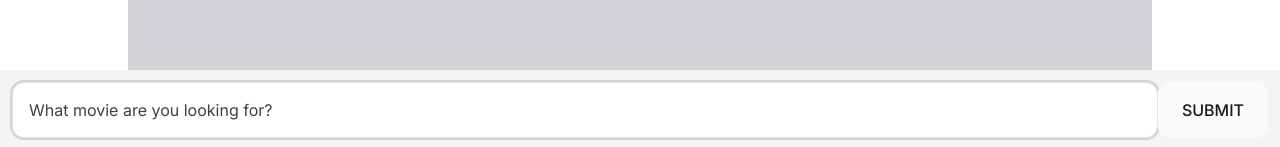
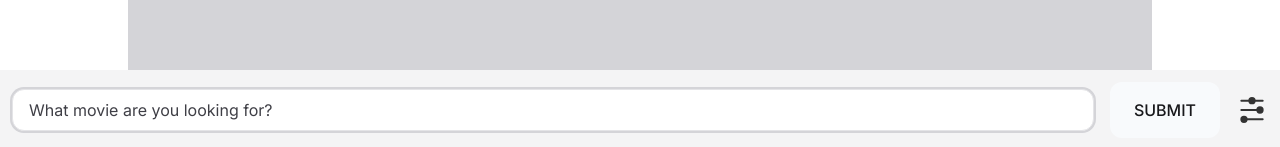
Before and after one commit to mateuszpigula/WhatTheMovie, a Next.js app: page / in a window 1280 px wide. Shown: the part 650-797 px from the top of the page. Built offline with nearby package versions, Linux system fonts and the light colour scheme; no server answers.

Commit message:
feat: display filters as message meta attributes

```diff
--- a/src/app/layout.tsx
+++ b/src/app/layout.tsx
@@ -1,22 +1,21 @@
-import './globals.css'
-import type { Metadata } from 'next'
-import { Inter } from 'next/font/google'
+import "./globals.css";
+import type { Metadata } from "next";
+import { Inter } from "next/font/google";
 
-const inter = Inter({ subsets: ['latin'] })
+const inter = Inter({ subsets: ["latin"] });
 
 export const metadata: Metadata = {
-  title: 'Create Next App',
-  description: 'Generated by create next app',
-}
+  title: "Create Next App",
+  description: "Generated by create next app",
+};
 
-export default function RootLayout({
-  children,
-}: {
-  children: React.ReactNode
-}) {
+export default function RootLayout({ children }: { children: React.ReactNode }) {
   return (
     <html lang="en">
+      <head>
+        <link rel="preload" href="sprite.svg" as="image/svg+xml" />
+      </head>
       <body className={inter.className}>{children}</body>
     </html>
-  )
+  );
 }
--- a/src/app/page.tsx
+++ b/src/app/page.tsx
@@ -1,9 +1,12 @@
+import { MessageFiltersProvider } from "@/contexts/MessageFilters/MessageFiltersProvider";
 import Chat from "@/modules/Chat/Chat";
 
 export default function Home() {
   return (
     <main className="max-w-[1024px] mx-auto flex flex-col bg-zinc-300 min-h-screen">
-      <Chat />
+      <MessageFiltersProvider>
+        <Chat />
+      </MessageFiltersProvider>
     </main>
   );
 }
--- /dev/null
+++ b/src/components/Icon/Icon.tsx
@@ -0,0 +1,25 @@
+import { clsxm } from "@/utils/clsxm";
+import { SVGAttributes } from "react";
+
+const SIZES = {
+  xs: "w-4 h-4",
+  sm: "w-5 h-5",
+  md: "w-6 h-6",
+  lg: "w-8 h-8",
+  xl: "w-10 h-10",
+  "2xl": "w-12 h-12",
+};
+
+type Icons = "filters";
+interface Props extends SVGAttributes<SVGElement> {
+  icon: Icons;
+  size?: keyof typeof SIZES;
+}
+
+export const Icon = ({ icon, size = "md", ...props }: Props) => {
+  return (
+    <svg {...props} className={clsxm("flex-shrink-0", SIZES[size], props.className)}>
+      <use href={`/icons.svg#${icon}`} />
+    </svg>
+  );
+};
--- /dev/null
+++ b/src/contexts/MessageFilters/MessageFilters.ts
@@ -0,0 +1,19 @@
+import { useContext, createContext } from "react";
+import { MessageFiltersContextType } from "./types";
+
+export const MessageFiltersContext = createContext<MessageFiltersContextType>({
+  messageFilters: [],
+  filtersToText: "",
+  addMessageFilter: () => {},
+  removeMessageFilter: () => {},
+  clearMessageFilters: () => {},
+});
+
+export const useMessageFilters = () => {
+  const context = useContext(MessageFiltersContext);
+  if (!context) {
+    throw new Error("useMessageFilters must be used within a MessageFiltersProvider");
+  }
+
+  return context;
+};
--- /dev/null
+++ b/src/contexts/MessageFilters/MessageFiltersProvider.tsx
@@ -0,0 +1,54 @@
+"use client";
+
+import { useMemo, useState } from "react";
+import { MessageFiltersContext } from "./MessageFilters";
+import { MessageFilter } from "./types";
+
+interface Props {
+  children: React.ReactNode;
+}
+
+export const MessageFiltersProvider = ({ children }: Props) => {
+  const [messageFilters, setMessageFilters] = useState<MessageFilter[]>([
+    {
+      id: "language",
+      value: "English",
+      name: "Language",
+    },
+    {
+      id: "genre",
+      value: "Sci-Fi",
+      name: "Genre",
+    },
+  ]);
+
+  const addMessageFilter = (messageFilter: MessageFilter) => {
+    setMessageFilters([...messageFilters, messageFilter]);
+  };
+
+  const removeMessageFilter = (messageFilter: MessageFilter) => {
+    setMessageFilters(messageFilters.filter((filter) => filter.id !== messageFilter.id));
+  };
+
+  const clearMessageFilters = () => {
+    setMessageFilters([]);
+  };
+
+  const filtersToText = useMemo(() => {
+    return messageFilters.map((filter) => filter.value).join(", ");
+  }, [messageFilters]);
+
+  const value = useMemo(
+    () => ({
+      messageFilters,
+      filtersToText,
+      addMessageFilter,
+      removeMessageFilter,
+      clearMessageFilters,
+    }),
+
+    [messageFilters, addMessageFilter, removeMessageFilter, clearMessageFilters],
+  );
+
+  return <MessageFiltersContext.Provider value={value}>{children}</MessageFiltersContext.Provider>;
+};
--- /dev/null
+++ b/src/contexts/MessageFilters/types.ts
@@ -0,0 +1,13 @@
+export type MessageFilter = {
+  id: string;
+  name: string;
+  value: string;
+};
+
+export type MessageFiltersContextType = {
+  messageFilters: MessageFilter[];
+  filtersToText: string;
+  addMessageFilter: (messageFilter: MessageFilter) => void;
+  removeMessageFilter: (messageFilter: MessageFilter) => void;
+  clearMessageFilters: () => void;
+};
--- a/src/modules/Chat/Chat.tsx
+++ b/src/modules/Chat/Chat.tsx
@@ -1,13 +1,13 @@
 "use client";
 
 import { useEffect, useRef } from "react";
-
 import { Button } from "@/components/Button/Button";
 import { Message } from "./components/Message/Message";
 import { clsxm } from "@/utils/clsxm";
 import { Input } from "@/components/Input/Input";
 import { ImagesMessage } from "./components/ImagesMessage/ImagesMessage";
 import { useChat } from "./useChat";
+import { Icon } from "@/components/Icon/Icon";
 
 export default function Chat() {
   const bottomElRef = useRef<HTMLDivElement>(null);
@@ -22,7 +22,7 @@ export default function Chat() {
 
   return (
     <div>
-      <div className="w-full h-20 bg-zinc-100 fixed left-0 top-0" />
+      <div className="w-full h-20 bg-zinc-100 fixed left-0 top-0 z-10" />
 
       <form onSubmit={askChat} className="flex flex-col px-4 pt-24 pb-20">
         {messages.map((message, index) => {
@@ -42,6 +42,7 @@ export default function Chat() {
               className={clsxm({
                 "mb-6": nextMsg && nextMsg.from !== message.from,
               })}
+              meta={message.meta}
             >
               {message.content}
             </Message>
@@ -59,7 +60,7 @@ export default function Chat() {
         )}
 
         <div ref={bottomElRef} aria-hidden />
-        <div className="fixed bottom-0 w-full p-3 flex justify-center left-0 bg-zinc-100">
+        <div className="fixed bottom-0 w-full p-3 flex justify-center items-center left-0 bg-zinc-100 gap-4">
           {chatState.resultsReceived && (
             <>
               <Button className="text-sm" onClick={resetChat}>
@@ -85,6 +86,7 @@ export default function Chat() {
               <Button type="submit" className="hidden sm:block" disabled={chatState.loading}>
                 Submit
               </Button>
+              <Icon icon="filters" size="lg" onClick={console.log} role="button" />
             </>
           )}
         </div>
--- a/src/modules/Chat/chat.interface.ts
+++ b/src/modules/Chat/chat.interface.ts
@@ -2,6 +2,7 @@ interface ChatMessageBasic {
   id: string;
   from: "bot" | "user";
   type?: "text" | "image";
+  meta?: string;
 }
 
 interface ChatMessageText extends ChatMessageBasic {
--- a/src/modules/Chat/components/Message/Message.tsx
+++ b/src/modules/Chat/components/Message/Message.tsx
@@ -8,6 +8,7 @@ interface Props {
   cancelBorderTop?: boolean;
   cancelBorderBottom?: boolean;
   className?: ClassValue;
+  meta?: ChatMessage["meta"];
 }
 
 export const Message = ({
@@ -16,11 +17,22 @@ export const Message = ({
   cancelBorderTop = false,
   cancelBorderBottom = false,
   className,
+  meta,
 }: Props) => {
   return (
+    <>
+      {meta && (
+        <span
+          className={clsxm("block italic text-sm mb-0.5", {
+            "text-right": from === "user",
+          })}
+        >
+          {meta}
+        </span>
+      )}
       <div
         className={clsxm(
-        "p-3 bg-zinc-100 rounded-xl w-3/4 mb-1 last:mb-4 whitespace-pre-line",
+          "p-3 bg-zinc-100 rounded-xl w-3/4 mb-1 last:mb-4 whitespace-pre-line relative",
           {
             "rounded-tl-none": cancelBorderTop,
             "rounded-bl-none": cancelBorderBottom,
@@ -32,5 +44,6 @@ export const Message = ({
       >
         {children}
       </div>
+    </>
   );
 };
--- a/src/modules/Chat/useChat.ts
+++ b/src/modules/Chat/useChat.ts
@@ -2,6 +2,8 @@ import { useState, FormEvent } from "react";
 import { useMessages } from "./useMessages";
 import { completion } from "./openai.service";
 import { getMovieDetails, parseMovies } from "./movies.service";
+import { useMessageFilters } from "@/contexts/MessageFilters/MessageFilters";
+
 export const useChat = () => {
   const [chatState, setChatState] = useState({
     loading: false,
@@ -10,6 +12,7 @@ export const useChat = () => {
   });
 
   const { messages, addBotMessage, addUserMessage, addImagesMessage } = useMessages();
+  const { filtersToText } = useMessageFilters();
 
   async function askChat(e: FormEvent<HTMLFormElement>) {
     e.preventDefault();
@@ -17,7 +20,7 @@ export const useChat = () => {
     if (!message) return;
 
     setChatState((state) => ({ ...state, loading: true, input: "" }));
-    addUserMessage(message);
+    addUserMessage(message, filtersToText);
 
     try {
       const openAiResponse = await completion(message);
--- a/src/modules/Chat/useMessages.ts
+++ b/src/modules/Chat/useMessages.ts
@@ -1,6 +1,7 @@
 import { v4 as uuidv4 } from "uuid";
 import { useState } from "react";
 import { ChatMessage, ChatMessageImages } from "./chat.interface";
+import { DistributiveOmit } from "@/types";
 
 const initialMessages: ChatMessage[] = [
   {
@@ -30,40 +31,39 @@ const initialMessages: ChatMessage[] = [
 export const useMessages = () => {
   const [messages, setMessages] = useState<ChatMessage[]>(initialMessages);
 
-  const addUserMessage = (message: string) => {
+  const addMessage = (messageData: DistributiveOmit<ChatMessage, "id">) => {
     setMessages((prev) => [
       ...prev,
       {
         id: uuidv4(),
-        type: "text",
-        from: "user",
-        content: message,
+        ...messageData,
       },
     ]);
   };
 
+  const addUserMessage = (message: string, meta?: ChatMessage["meta"]) => {
+    addMessage({
+      type: "text",
+      from: "user",
+      content: message,
+      meta,
+    });
+  };
+
   const addBotMessage = (message: string) => {
-    setMessages((prev) => [
-      ...prev,
-      {
-        id: uuidv4(),
-        from: "bot",
-        content: message,
-        type: "text",
-      },
-    ]);
+    addMessage({
+      type: "text",
+      from: "bot",
+      content: message,
+    });
   };
 
   const addImagesMessage = (images: ChatMessageImages["images"], from: ChatMessage["from"]) => {
-    setMessages((prev) => [
-      ...prev,
-      {
-        id: uuidv4(),
-        from,
-        type: "image",
-        images,
-      },
-    ]);
+    addMessage({
+      type: "image",
+      from,
+      images,
+    });
   };
 
   return {
--- /dev/null
+++ b/src/types.ts
@@ -0,0 +1 @@
+export type DistributiveOmit<T, K extends keyof any> = T extends any ? Omit<T, K> : never;
```
Also changed, not shown: public/icons.svg (added). Lines whose indentation alone changed are shown as unchanged.
